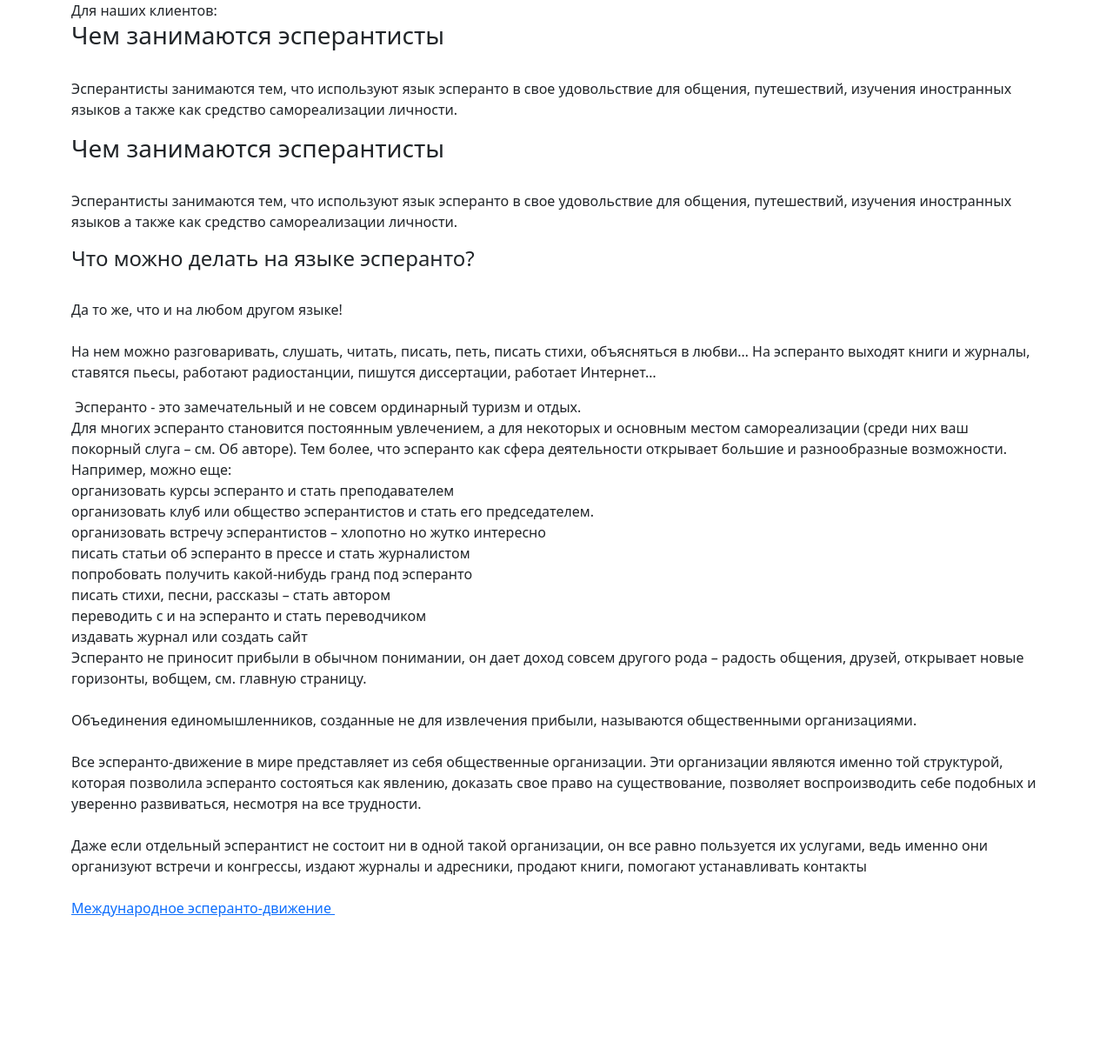
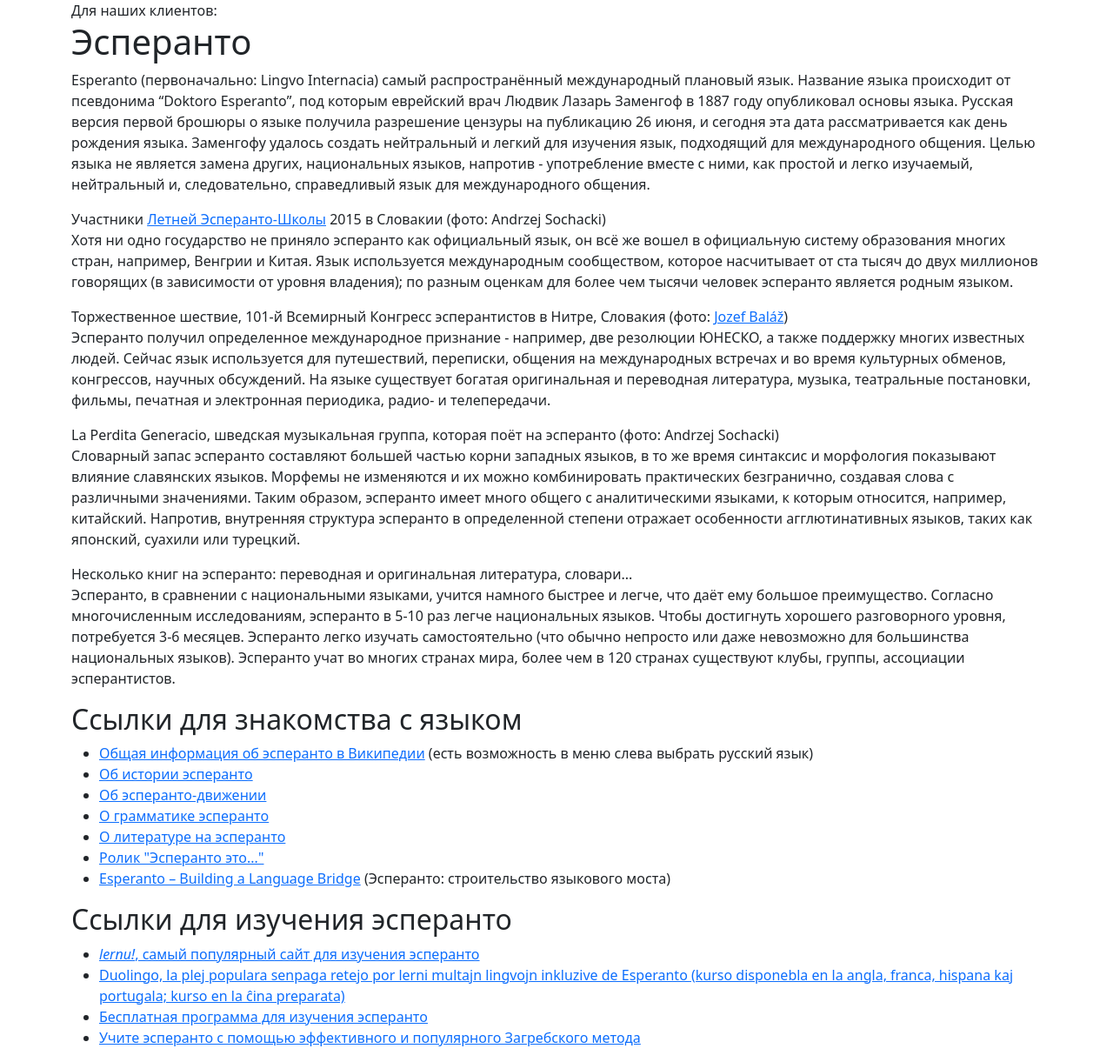
Before and after one commit to ekaeka01/djtest, a Django app: template dj5/templates/flatpages/index.html in a window 1280 px wide. Shown: the part 56-1277 px from the top of the page at 87% size. Before the commit the page ends 1110 px from the top, so only its background shows below. Run offline with Django 4.2, Linux system fonts and the light colour scheme; the template is opened without the code that fills it: values that come from a table or form of the project are taken from there, others are empty; data comes from the database, SQL or seed files in the repository; some libraries are stand-ins or nearby versions.

Commit message:
Add files via upload

```diff
--- /dev/null
+++ b/dj5/templates/flatpages/esp.html
@@ -0,0 +1,38 @@
+<!doctype html>
+<html>
+<head>
+<meta charset="utf-8">
+<title>Документ без названия</title>
+</head>
+
+<body>
+
+<h1>Эсперанто</h1>
+<p><span lang="eo">Esperanto</span> (первоначально: <span lang="eo">Lingvo Internacia</span>) самый распространённый международный плановый язык. Название языка происходит от псевдонима &ldquo;<span lang="eo">Doktoro Esperanto</span>&rdquo;, под которым еврейский врач Людвик Лазарь Заменгоф в 1887 году опубликовал основы языка. Русская версия первой брошюры о языке получила разрешение цензуры на публикацию 26 июня, и сегодня эта дата рассматривается как день рождения языка. Заменгофу удалось создать нейтральный и легкий для изучения язык, подходящий для международного общения. Целью языка не является замена других, национальных языков, напротив - употребление вместе с ними, как простой и легко изучаемый, нейтральный и, следовательно, справедливый язык для международного общения.</p>
+<a href="https://zamenhof.info/img/esperanto/ses2015.jpg" data-toggle="lightbox" data-gallery="bildoj" data-title="Участники <a href='http://ses.ikso.net'>Летней Эсперанто-Школы</a> 2015 в Словакии (фото: <span lang='pl'>Andrzej Sochacki</span>)" bis_skin_checked="1"></a>Участники <a href="http://ses.ikso.net/" bis_skin_checked="1">Летней Эсперанто-Школы</a> 2015 в Словакии (фото: <span lang="pl">Andrzej Sochacki</span>)
+<p>Хотя ни одно государство не приняло эсперанто как официальный язык, он всё же вошел в официальную систему образования многих стран, например, Венгрии и Китая. Язык используется международным сообществом, которое насчитывает от ста тысяч до двух миллионов говорящих (в зависимости от уровня владения); по разным оценкам для более чем тысячи человек эсперанто является родным языком.</p>
+<a href="https://zamenhof.info/img/esperanto/uk2016.jpg" data-toggle="lightbox" data-gallery="bildoj" data-title="Торжественное шествие, 101-й Всемирный Конгресс эсперантистов в Нитре, Словакия (фото: <a href='https://photos.google.com/share/AF1QipN3YJ4GROqJ3gQfOe7u-D2BF0nylizEaqYFmcJ02vIwizXoy-4uSGKGoqWA3MGFJQ/photo/AF1QipPOryWul_8zjd_ASG4eB4_tRQ1-ZlVdM9CDPT2q?key=N0JfNjFsanhBVHlUMFc4U2cySndmdDduUUlnZWdB' lang='sk'>Jozef Baláž</a>)" bis_skin_checked="1"></a>Торжественное шествие, 101-й Всемирный Конгресс эсперантистов в Нитре, Словакия (фото: <a href="https://photos.google.com/share/AF1QipN3YJ4GROqJ3gQfOe7u-D2BF0nylizEaqYFmcJ02vIwizXoy-4uSGKGoqWA3MGFJQ/photo/AF1QipPOryWul_8zjd_ASG4eB4_tRQ1-ZlVdM9CDPT2q?key=N0JfNjFsanhBVHlUMFc4U2cySndmdDduUUlnZWdB" lang="sk" bis_skin_checked="1">Jozef Baláž</a>)
+<p>Эсперанто получил определенное международное признание - например, две резолюции ЮНЕСКО, а также поддержку многих известных людей. Сейчас язык используется для путешествий, переписки, общения на международных встречах и во время культурных обменов, конгрессов, научных обсуждений. На языке существует богатая оригинальная и переводная литература, музыка, театральные постановки, фильмы, печатная и электронная периодика, радио- и телепередачи.</p>
+<a href="https://zamenhof.info/img/esperanto/lpg.jpg" data-toggle="lightbox" data-gallery="bildoj" data-title="<span lang='eo'>La Perdita Generacio</span>, шведская музыкальная группа, которая поёт на эсперанто (фото: <span lang='pl'>Andrzej Sochacki</span>)" bis_skin_checked="1"></a><span lang="eo">La Perdita Generacio</span>, шведская музыкальная группа, которая поёт на эсперанто (фото: <span lang="pl">Andrzej Sochacki</span>)
+<p>Словарный запас эсперанто составляют большей частью корни западных языков, в то же время синтаксис и морфология показывают влияние славянских языков. Морфемы не изменяются и их можно комбинировать практических безгранично, создавая слова с различными значениями. Таким образом, эсперанто имеет много общего с аналитическими языками, к которым относится, например, китайский. Напротив, внутренняя структура эсперанто в определенной степени отражает особенности агглютинативных языков, таких как японский, суахили или турецкий.</p>
+<a href="https://zamenhof.info/img/esperanto/libroj.jpg" data-toggle="lightbox" data-gallery="bildoj" data-title="Несколько книг на эсперанто: переводная и оригинальная литература, словари..." bis_skin_checked="1"></a>Несколько книг на эсперанто: переводная и оригинальная литература, словари...
+<p>Эсперанто, в сравнении с национальными языками, учится намного быстрее и легче, что даёт ему большое преимущество. Согласно многочисленным исследованиям, эсперанто в 5-10 раз легче национальных языков. Чтобы достигнуть хорошего разговорного уровня, потребуется 3-6 месяцев. Эсперанто легко изучать самостоятельно (что обычно непросто или даже невозможно для большинства национальных языков). Эсперанто учат во многих странах мира, более чем в 120 странах существуют клубы, группы, ассоциации эсперантистов.</p>
+<h2>Ссылки для знакомства с языком</h2>
+<ul>
+  <li><a href="https://eo.wikipedia.org/wiki/Esperanto" hreflang="eo" bis_skin_checked="1">Общая информация об эсперанто в Википедии</a> (есть возможность в меню слева выбрать русский язык)</li>
+  <li><a href="https://eo.wikipedia.org/wiki/Historio_de_Esperanto" hreflang="eo" bis_skin_checked="1">Об истории эсперанто</a></li>
+  <li><a href="https://eo.wikipedia.org/wiki/Esperanto-movado" hreflang="eo" bis_skin_checked="1">Об эсперанто-движении</a></li>
+  <li><a href="https://eo.wikipedia.org/wiki/Gramatiko_de_Esperanto" hreflang="eo" bis_skin_checked="1">О грамматике эсперанто</a></li>
+  <li><a href="https://eo.wikipedia.org/wiki/Esperanta_literaturo" hreflang="eo" bis_skin_checked="1">О литературе на эсперанто</a></li>
+  <li><a href="https://www.youtube.com/user/Esperantoestas" bis_skin_checked="1">Ролик "Эсперанто это..."</a></li>
+  <li><a href="https://www.youtube.com/watch?v=Vp_pDOJZOdg" lang="en" bis_skin_checked="1">Esperanto – Building a Language Bridge</a> (Эсперанто: строительство языкового моста)</li>
+</ul>
+<h2>Ссылки для изучения эсперанто</h2>
+<ul>
+  <li><a href="https://lernu.net/" bis_skin_checked="1"><em><span lang="eo">lernu!</span></em>, самый популярный сайт для изучения эсперанто</a></li>
+  <li><a href="https://www.duolingo.com/enroll/eo/en/Learn-Esperanto-Online" hreflang="en" bis_skin_checked="1">Duolingo, la plej populara senpaga retejo por lerni multajn lingvojn inkluzive de Esperanto (kurso disponebla en la angla, franca, hispana kaj portugala; kurso en la ĉina preparata)</a></li>
+  <li><a href="http://www.kurso.com.br/" bis_skin_checked="1">Бесплатная программа для изучения эсперанто</a></li>
+  <li><a href="http://learn.esperanto.com/" bis_skin_checked="1">Учите эсперанто с помощью эффективного и популярного Загребского метода</a></li>
+</ul>
+</body>
+</html>
--- a/dj5/templates/flatpages/index.html
+++ b/dj5/templates/flatpages/index.html
@@ -44,9 +44,15 @@
                 {% block content %}
                 {{ flatpage.content }}
                 {% endblock content %}
-                {% include 'flatpages/chz.txt' %}
-                {% include 'flatpages/espst.txt' %}
 
+
+                <tbody>
+                    <tr>
+                      <td>{% include 'flatpages/esp.html' %}</td>
+                      <td>                         </td>
+                    </tr>
+                  </tbody>
+                </table>
 
 
             </div>
--- a/dj5/templates/flatpages/urlesp.html
+++ b/dj5/templates/flatpages/urlesp.html
@@ -38,7 +38,9 @@
                             <p>Региональная Организация эсперантистов Урала и Сибири. Проведение региональных встреч. На эсперанто и на русском.</p>
                             <p><span lang="en-us"><a href="http://ural-sib.org/">http://ural-sib.org</a></span></p>
                             <p> </p>
-                            <p><img border="0" src="http://esperanto-plus.ru/jjmlogo.gif" width="168" height="22"></p>
+                            <ul>
+                              <li></li>
+                            </ul>
                             <p>Очень интересный, содержательный сайт бразильского эсперантиста  <em>Joaquim Joгo Mariano</em>. Много полезной информации, красивых фото и хорошего юмора.</p>
                             <p><span lang="EN-US">Vere interesa, enhavriĉa paĝaro de brazila samideano </span><em>Joaquim Joгo Mariano</em><span lang="EN-US"> kun multaj utilaj informoj, belaj fotoj kaj spritaj humuraĵoj.</span></p>
                             <p><span lang="en-us"><a href="http://www.jjmariano.com/">http://www.jjmariano.com/</a>  </span></p>
```
Also changed, not shown: dj5/templates/flatpages/chz.txt (+32 -2 lines), dj5/templates/flatpages/contact_page.html (+16 -0 lines), dj5/templates/flatpages/espst.txt (+15 -5 lines).
